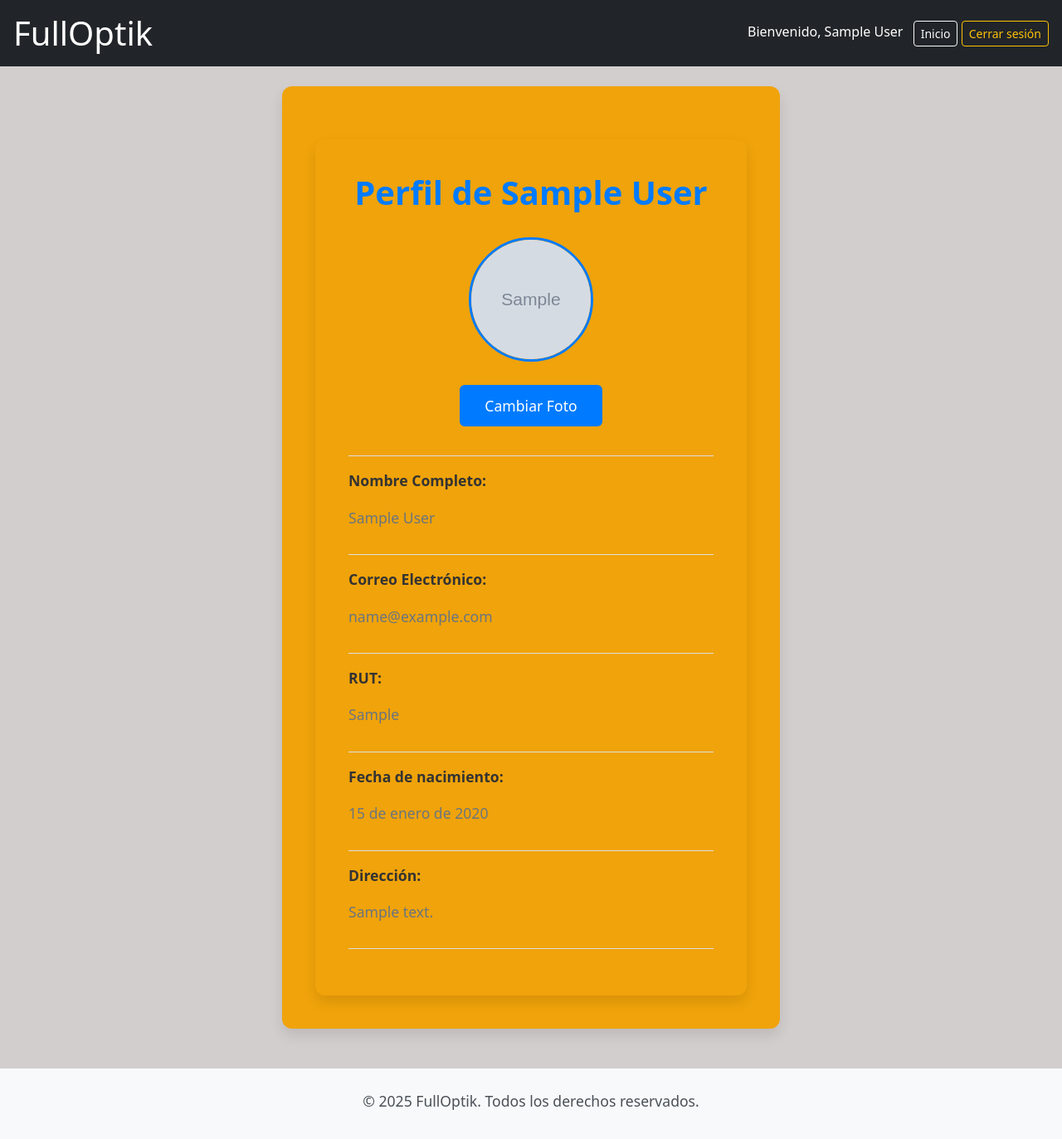
After one commit to jvilches15/fulloptikapi, a Django app: page /perfil/ in a window 1280 px wide. The commit adds this page. Shown: the whole page at 83% size. Run offline with Django 5.2, Linux system fonts and the light colour scheme; a user stored in the database is signed in; tables that the repository leaves empty hold one stand-in row (values such as "Sample post"); grey boxes marked "Sample" are stand-in pictures.

Commit message:
Cambios 16 de abril 2025

```diff
--- a/FullOptikWeb/settings.py
+++ b/FullOptikWeb/settings.py
@@ -91,6 +91,8 @@ DATABASES = {
     }
 }
 
+MEDIA_URL = '/media/'
+MEDIA_ROOT = BASE_DIR / 'media'
 
 # Password validation
 # https://docs.djangoproject.com/en/5.1/ref/settings/#auth-password-validators
@@ -115,7 +117,7 @@ AUTH_PASSWORD_VALIDATORS = [
 # Internationalization
 # https://docs.djangoproject.com/en/5.1/topics/i18n/
 
-LANGUAGE_CODE = 'en-us'
+LANGUAGE_CODE = 'es'
 
 TIME_ZONE = 'UTC'
 
--- a/FullOptikWeb/urls.py
+++ b/FullOptikWeb/urls.py
@@ -18,11 +18,14 @@ from django.contrib import admin
 from django.urls import path
 from opticaweb import views
 from django.contrib.auth import views as auth_views
+from django.conf import settings
+from django.conf.urls.static import static
+
+
 
 urlpatterns = [
     path('', views.index, name='index'),
     path('login/', auth_views.LoginView.as_view(template_name='index.html'), name='login'),
-    path('logout/', auth_views.LogoutView.as_view(next_page='index'), name='logout'),
     path('adulto/', views.adulto, name='adulto'),
     path('infantil/', views.infantil, name='infantil'),
     path('sobrelentes/', views.sobrelentes, name='sobrelentes'),
@@ -30,5 +33,10 @@ urlpatterns = [
     path('nosotros/', views.nosotros, name='nosotros'),
     path('registro/', views.registro, name='registro'),
     path('perfil/', views.perfil, name='perfil'),
-    path('reset-password/', views.reset_password, name='reset_password'),
+    path('logout/', views.cerrar_sesion, name='logout'),
+
+
+
 ]
+
+urlpatterns += static(settings.MEDIA_URL, document_root=settings.MEDIA_ROOT)
--- a/opticaweb/forms.py
+++ b/opticaweb/forms.py
@@ -1,16 +1,32 @@
 from django import forms
+from django.contrib.auth.models import User
 from .models import UserProfile
+from django.contrib.auth.hashers import make_password
 
 class UserProfileForm(forms.ModelForm):
-    # Campos adicionales
-    full_name = forms.CharField(max_length=255, label="Nombre Completo")
-    rut = forms.CharField(max_length=12, label="RUT", help_text="Formato: 12.345.678-9")
+    full_name = forms.CharField(label="Nombre Completo")
+    rut = forms.CharField(label="RUT", help_text="Formato: 12.345.678-9")
     email = forms.EmailField(label="Correo Electrónico")
     password = forms.CharField(widget=forms.PasswordInput, label="Contraseña", min_length=8)
-    date_of_birth = forms.DateField(widget=forms.DateInput(attrs={'type': 'date'}), label="Fecha de Nacimiento")
-    address = forms.CharField(max_length=255, label="Dirección")
+    date_of_birth = forms.DateField(widget=forms.DateInput(attrs={'type': 'date'}), label="Fecha de nacimiento")
+    address = forms.CharField(label="Dirección")
+    image = forms.ImageField(label="Imagen de Perfil", required=False)
 
     class Meta:
         model = UserProfile
+        fields = ['full_name', 'email', 'rut', 'date_of_birth', 'address', 'image']
 
-        fields = ['full_name', 'rut', 'email', 'password', 'date_of_birth', 'address']
+    def save(self, commit=True):
+        data = self.cleaned_data
+        user = User(
+            username=data['rut'],
+            first_name=data['full_name'],
+            email=data['email'],
+            password=make_password(data['password']),
+        )
+        if commit:
+            user.save()
+            profile = super().save(commit=False)
+            profile.user = user
+            profile.save()
+        return user
--- a/opticaweb/models.py
+++ b/opticaweb/models.py
@@ -1,12 +1,14 @@
 from django.db import models
+from django.contrib.auth.models import User
 
 class UserProfile(models.Model):
-    full_name = models.CharField(max_length=200)
+    user = models.OneToOneField(User, on_delete=models.CASCADE)
     rut = models.CharField(max_length=12, unique=True)
-    email = models.EmailField()
     date_of_birth = models.DateField()
     address = models.CharField(max_length=300, blank=True, null=True)
+    image = models.ImageField(upload_to='perfiles/', null=True, blank=True)
 
     def __str__(self):
-        return self.full_name
+        return self.user.get_full_name()
+
 # Create your models here.
--- /dev/null
+++ b/opticaweb/static/css/perfil.css
@@ -0,0 +1,123 @@
+
+.container {
+    background-color: #f0a30a;
+    padding: 40px;
+    border-radius: 12px;
+    box-shadow: 0px 8px 16px rgba(0, 0, 0, 0.1);
+    max-width: 600px;
+    margin: auto;
+}
+
+body {
+    background-color: #d3cece;
+}
+
+h2 {
+    color: #007bff;
+    font-size: 2.5rem;
+    font-weight: 600;
+    margin-bottom: 30px;
+    text-align: center;
+}
+
+
+.form-label {
+    font-weight: 600;
+    color: #333333;
+    font-size: 1.1rem;
+}
+
+
+.mb-3 {
+    margin-bottom: 25px;
+}
+
+
+img {
+    border-radius: 50%;
+    width: 180px;
+    height: 180px;
+    object-fit: cover;
+    border: 4px solid #007bff;
+    transition: transform 0.3s ease-in-out;
+}
+
+img:hover {
+    transform: scale(1.1);
+}
+
+
+p {
+    font-size: 1.1rem;
+    color: #495057;
+    font-weight: 400;
+    margin-top: 10px;
+}
+
+
+button {
+    background-color: #28a745;
+    color: white;
+    border: none;
+    padding: 12px 30px;
+    border-radius: 6px;
+    cursor: pointer;
+    font-size: 1.1rem;
+    transition: background-color 0.3s ease;
+    display: block;
+    margin: 20px auto;
+}
+
+button:hover {
+    background-color: #218838;
+}
+
+
+#upload-btn {
+    background-color: #007bff;
+    color: white;
+    border: none;
+    padding: 12px 30px;
+    border-radius: 6px;
+    font-size: 1.1rem;
+    cursor: pointer;
+    transition: background-color 0.3s ease;
+    display: block;
+    margin: 20px auto;
+}
+
+#upload-btn:hover {
+    background-color: #0056b3;
+}
+
+
+input[type="file"] {
+    display: none;
+}
+
+
+.mb-3 p {
+    font-size: 1.1rem;
+    color: #6c757d;
+    line-height: 1.5;
+}
+
+
+.mb-3 {
+    border-bottom: 1px solid #e0e0e0;
+    padding-bottom: 15px;
+}
+.profile-image-container {
+    display: flex;
+    justify-content: center;
+    align-items: center;
+    margin-bottom: 20px;
+}
+
+img {
+    border-radius: 50%;
+    width: 150px;
+    height: 150px;
+    object-fit: cover;
+    border: 3px solid #007bff;
+}
--- /dev/null
+++ b/opticaweb/templates/base.html
@@ -0,0 +1,38 @@
+{% load static %}
+<!DOCTYPE html>
+<html lang="es">
+<head>
+    <meta charset="UTF-8">
+    <title>{% block title %}FullOptik{% endblock %}</title>
+    <link href="https://cdn.jsdelivr.net/npm/bootstrap@5.3.3/dist/css/bootstrap.min.css" rel="stylesheet">
+    <link rel="stylesheet" href="{% static 'css/perfil.css' %}">
+</head>
+<body>
+    <header class="bg-dark text-white p-3 d-flex justify-content-between align-items-center">
+        <h1 class="m-0">FullOptik</h1>
+        <div class="text-end">
+            {% if not user.is_authenticated %}
+            <form method="post" action="{% url 'login' %}" class="d-flex gap-2 align-items-center">
+                {% csrf_token %}
+                <input type="text" name="username" placeholder="Usuario (RUT)" class="form-control form-control-sm" required>
+                <input type="password" name="password" placeholder="Contraseña" class="form-control form-control-sm" required>
+                <button type="submit" class="btn btn-primary btn-sm">Ingresar</button>
+            </form>
+            {% else %}
+                <span class="me-2">Bienvenido, {{ user.get_full_name }}</span>
+                <a href="{% url 'login' %}" class="btn btn-outline-light btn-sm">Inicio</a>
+                <a href="{% url 'logout' %}" class="btn btn-outline-warning btn-sm">Cerrar sesión</a>
+            {% endif %}
+        </div>
+    </header>
+
+    <main class="container mt-4">
+        {% block content %}
+        {% endblock %}
+    </main>
+
+    <footer class="bg-light text-center py-3 mt-5">
+        <p>© 2025 FullOptik. Todos los derechos reservados.</p>
+    </footer>
+</body>
+</html>
--- a/opticaweb/templates/perfil.html
+++ b/opticaweb/templates/perfil.html
@@ -1,6 +1,73 @@
-{% extends "base.html" %}
+{% extends 'base.html' %}
+
 {% block content %}
-<h2>Bienvenido a tu perfil, {{ user.username }}</h2>
-<p>Aquí puedes ver y modificar tus datos.</p>
-<a href="{% url 'logout' %}">Cerrar sesión</a>
+<div class="container mt-4">
+  <h2>Perfil de {{ user.get_full_name|default:user.username }}</h2>
+
+  <form method="post" enctype="multipart/form-data">
+    {% csrf_token %}
+
+    <div class="mb-3">
+
+      <div class="profile-image-container">
+      {% if userprofile.image %}
+        <img id="profile-image" src="{{ userprofile.image.url }}" alt="Imagen de perfil" class="img-fluid mb-2" style="width: 150px; height: 150px; border-radius: 50%;">
+      {% else %}
+        <p>No tienes una imagen de perfil.</p>
+      {% endif %}
+
+    </div>
+      <button type="button" class="btn btn-primary" id="upload-btn">Cambiar Foto</button>
+
+
+      <input type="file" name="image" id="image-input" class="form-control mt-2" style="display:none;">
+    </div>
+
+
+  </form>
+
+  <div class="mb-3">
+    <label class="form-label">Nombre Completo:</label>
+    <p>{{ user.get_full_name }}</p>
+  </div>
+
+  <div class="mb-3">
+    <label class="form-label">Correo Electrónico:</label>
+    <p>{{ user.email }}</p>
+  </div>
+
+  <div class="mb-3">
+    <label class="form-label">RUT:</label>
+    <p>{{ userprofile.rut }}</p>
+  </div>
+
+  <div class="mb-3">
+    <label class="form-label">Fecha de nacimiento:</label>
+    <p>{{ userprofile.date_of_birth }}</p>
+  </div>
+
+  <div class="mb-3">
+    <label class="form-label">Dirección:</label>
+    <p>{{ userprofile.address }}</p>
+  </div>
+</div>
+
+<script>
+
+  document.getElementById('upload-btn').addEventListener('click', function() {
+    document.getElementById('image-input').click();
+  });
+
+
+  document.getElementById('image-input').addEventListener('change', function(event) {
+    var file = event.target.files[0];
+    if (file) {
+      var reader = new FileReader();
+      reader.onload = function(e) {
+        document.getElementById('profile-image').src = e.target.result;
+      };
+      reader.readAsDataURL(file);
+    }
+  });
+</script>
 {% endblock %}
--- a/opticaweb/templates/registro.html
+++ b/opticaweb/templates/registro.html
@@ -42,6 +42,6 @@
   <!-- Incluir Bootstrap JS y jQuery -->
   <script src="https://code.jquery.com/jquery-3.6.0.min.js"></script>
   <script src="https://cdn.jsdelivr.net/npm/bootstrap@5.3.0-alpha1/dist/js/bootstrap.bundle.min.js"></script>
-  <script src="{% static 'js/form-validation.js' %}"></script>
+  <script src="{% static 'js/validacion.js' %}"></script>
 </body>
 </html>
--- a/opticaweb/views.py
+++ b/opticaweb/views.py
@@ -2,6 +2,10 @@ from django.shortcuts import render, redirect
 from django.contrib.auth.decorators import login_required
 from .forms import UserProfileForm
 from django.contrib.auth import authenticate, login
+from django.contrib.auth.models import User
+from django.contrib.auth import logout
+from .models import UserProfile
+from django.http import JsonResponse
 
 def index(request):
     return render(request, 'index.html')
@@ -25,31 +29,34 @@ def registro(request):
      if request.method == 'POST':
         form = UserProfileForm(request.POST)
         if form.is_valid():
-            # Guardar el nuevo usuario en la base de datos
             form.save()
-            # Redirigir al usuario a la página de perfil o login después de registrar
-            return redirect('perfil')  # Redirige al perfil
+            return redirect('perfil')
      else:
         form = UserProfileForm()
 
      return render(request, 'registro.html', {'form': form})
 
-@login_required
+@login_required(login_url='login')
 def perfil(request):
-    if request.method == 'POST':
-        rut = request.POST['rut']
-        password = request.POST['password']
+    perfil, created = UserProfile.objects.get_or_create(user=request.user)
 
-        user = authenticate(request, username=rut, password=password)
+    if request.method == 'POST' and request.FILES:
+        form = UserProfileForm(request.POST, request.FILES, instance=perfil)
+        if form.is_valid():
+            form.save()
+            return redirect('perfil')
+    else:
+        form = UserProfileForm(instance=perfil)
 
-        if user is not None:
-            login(request, user)
-            return redirect('perfil')
-        else:
-            return render(request, 'login.html', {'error': 'RUT o contraseña incorrectos'})
+    return render(request, 'perfil.html', {
+        'user': request.user,
+        'userprofile': perfil,
+        'form': form
+    })
+def cerrar_sesion(request):
+    logout(request)
+    return redirect('index')
 
-    return render(request, 'login.html')
 
-def reset_password(request):
-    return render(request, 'reset_password.html')
+
 # Create your views here.
```
Also changed, not shown: opticaweb/templates/index.html (+7 -4 lines), media/perfiles/3848907.png (added), opticaweb/migrations/0002_remove_userprofile_email_and_more.py (added), opticaweb/migrations/0003_userprofile_image.py (added).
